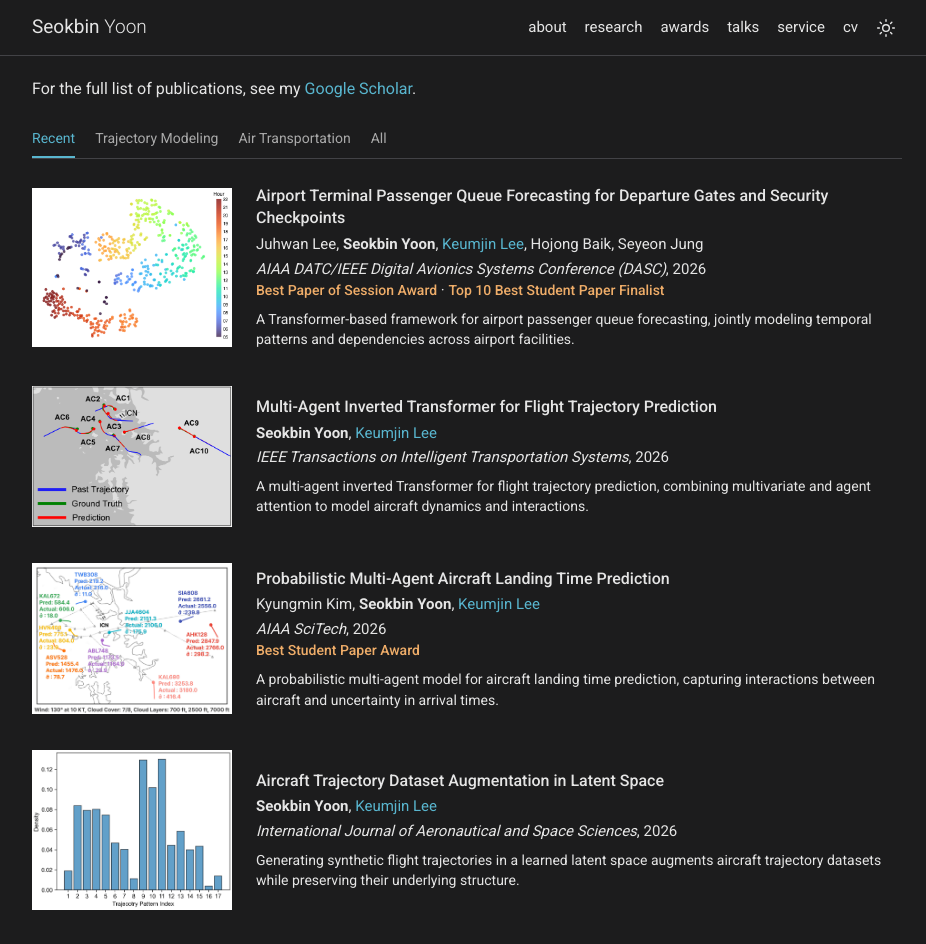
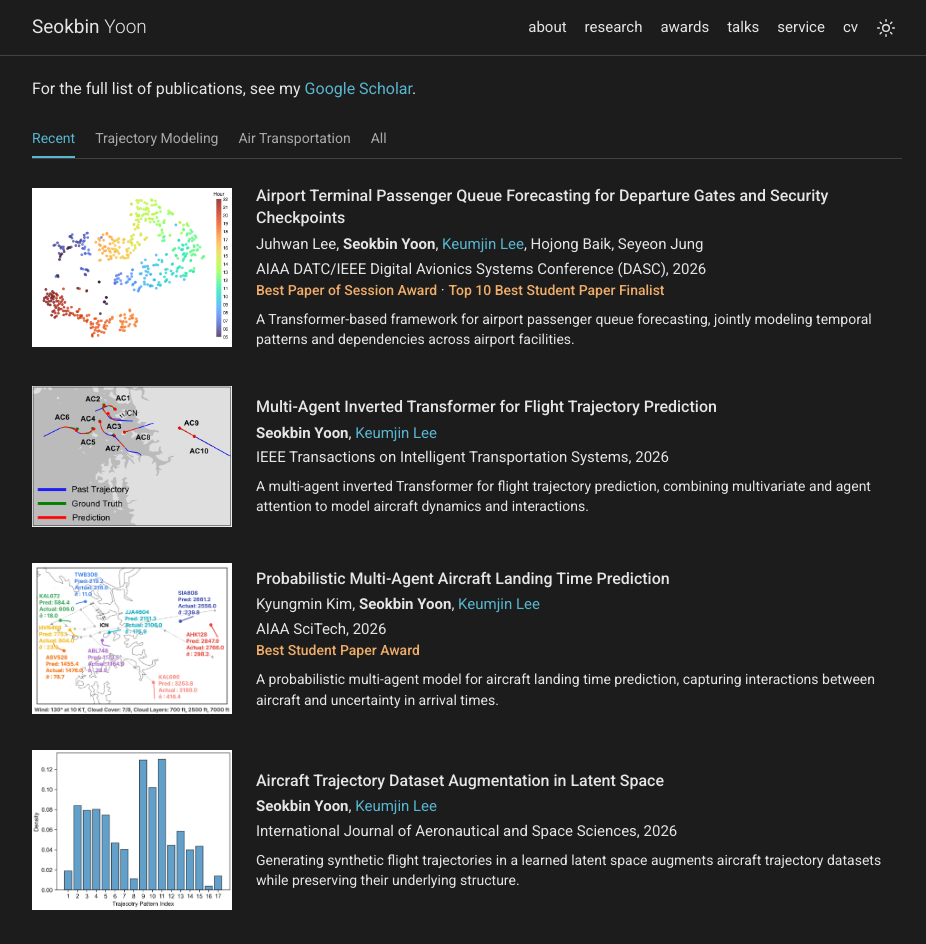
Before and after one commit to seokbinyoon96/seokbinyoon96.github.io, a Jekyll site: the page built from index.html, in a window 1280 px wide and 1400 px high, scrolled down 632 px. Shown: the top 944 px of the window, without its empty margins (173-1099 px from the left). Built offline with Jekyll 4.4.1, drawn with Linux system fonts in a browser that asks for light colours; some of the changed text lies outside the part shown.

Commit message:
Display journal and conference names without italics

```diff
--- a/_layouts/default.html
+++ b/_layouts/default.html
@@ -6,6 +6,6 @@
     {% include header.html %}
     <main class="container mt-5">{{ content }}</main>
     {% include footer.html %}
-    <script src="{{ '/script/site.js?v=al-folio-1' | relative_url }}" defer></script>
+    <script src="{{ '/script/site.js?v=plain-venues-1' | relative_url }}" defer></script>
   </body>
 </html>
--- a/script/site.js
+++ b/script/site.js
@@ -97,7 +97,7 @@ function renderPublications(pubs, mount) {
         <div class="publication-content">
           <h3><a href="${escapeHtml(href)}">${escapeHtml(p.title)}</a></h3>
           <div>${authorLine(p.authors)}</div>
-          <div class="publication-venue"><em>${escapeHtml(p.venue)}</em>, ${escapeHtml(p.year)}</div>
+          <div class="publication-venue">${escapeHtml(p.venue)}, ${escapeHtml(p.year)}</div>
           ${notes ? `<div>${notes}</div>` : ""}
           ${p.summary ? `<p>${escapeHtml(p.summary)}</p>` : ""}
         </div>
```
